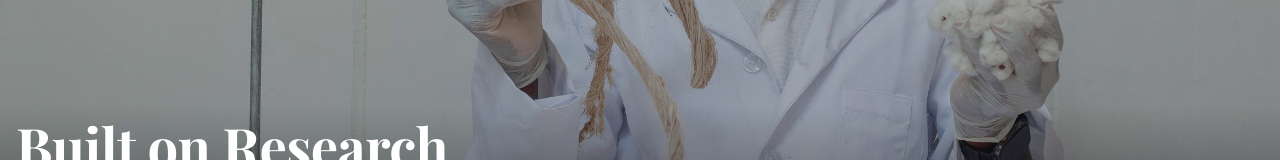
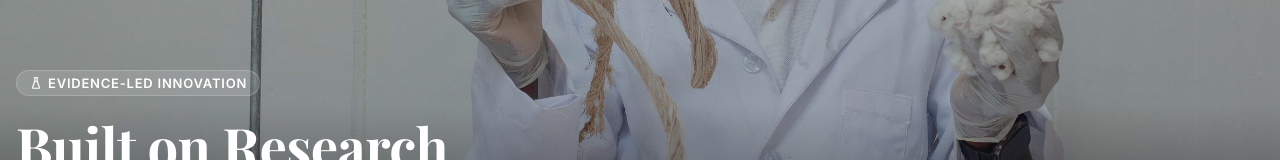
Before and after one commit to livestocx-ng/girlified-web, a Next.js app: page /research in a window 1280 px wide. Shown: the part 470-630 px from the top of the page. Built offline with nearby package versions, Linux system fonts and the light colour scheme.

Commit message:
feat: updated research page UI setup[3]

```diff
--- a/app/(routes)/(public)/research/page.tsx
+++ b/app/(routes)/(public)/research/page.tsx
@@ -220,7 +220,7 @@ const ResearchPage = () => {
             transition={{ duration: 0.55 }}
           >
             <Stack gap="lg" maw={760}>
-              {/* <Badge
+              <Badge
                 radius="xl"
                 size="lg"
                 leftSection={<IconFlask size={14} />}
@@ -235,7 +235,7 @@ const ResearchPage = () => {
                 }}
               >
                 Evidence-Led Innovation
-              </Badge> */}
+              </Badge>
 
               <Title
                 order={1}
```
